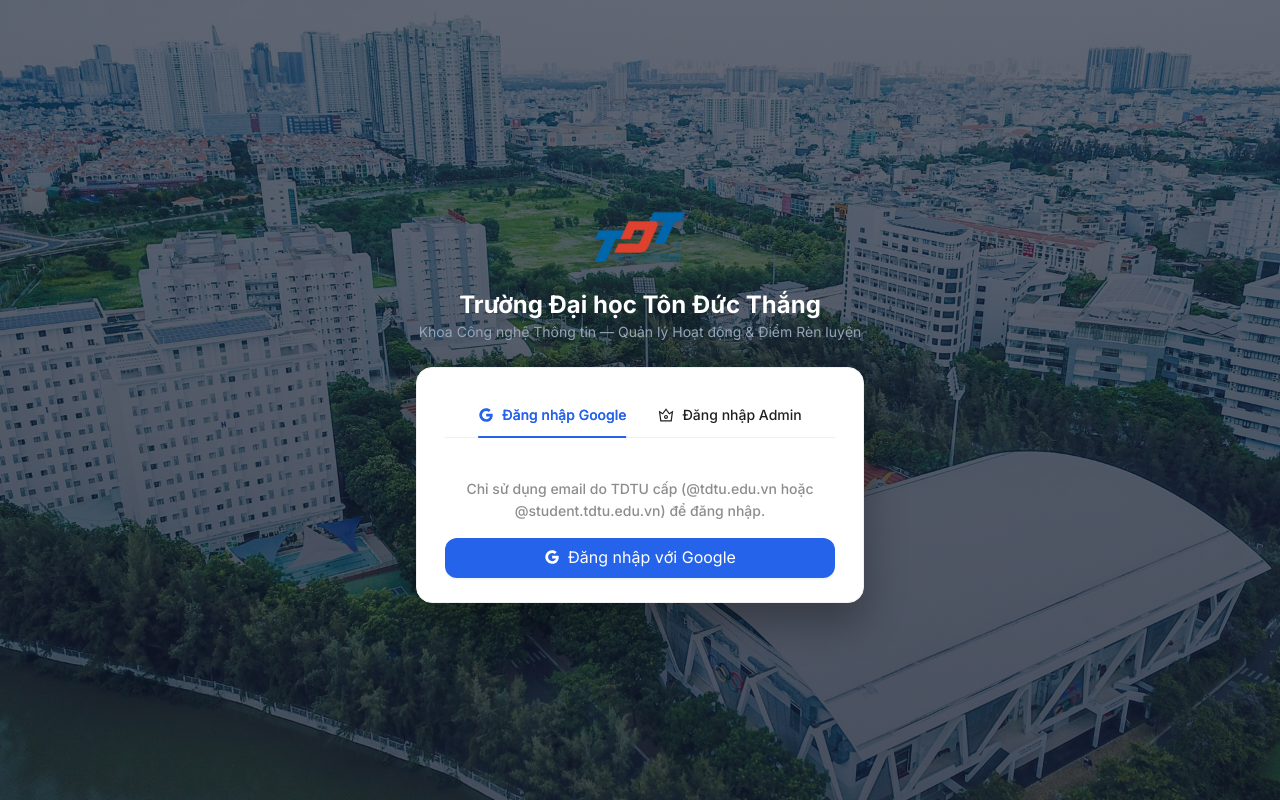
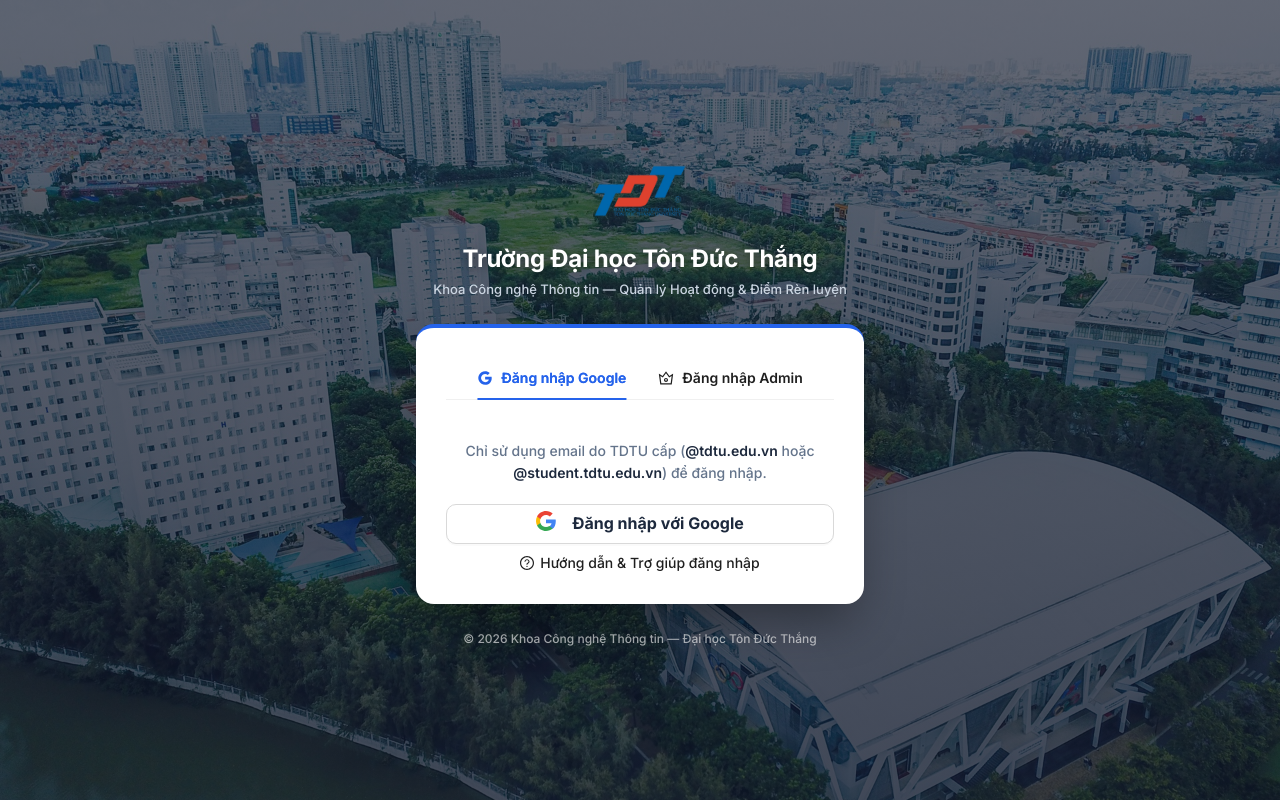
Before and after one commit to ngthmhg1710-dotcom/DuAnCNTTCnpm, a React (Vite) app in the folder frontend/: page /login in a window 1280 px wide. Built offline with nearby package versions, Linux system fonts and the light colour scheme; no server answers.

Commit message:
Implement polished Login UI with official Google Sign-In button, help guide modal, micro-animations, and footer credits

```diff
--- a/frontend/src/index.css
+++ b/frontend/src/index.css
@@ -179,12 +179,30 @@
   border-radius: 99px;
   overflow: hidden;
 }
+/* Progress Fill */
 .progress-fill {
   height: 100%;
   background: #2563eb;
   border-radius: 99px;
   transition: width 0.3s;
 }
+
+/* Micro Animations */
+@keyframes fadeInUp {
+  from {
+    opacity: 0;
+    transform: translateY(16px);
+  }
+  to {
+    opacity: 1;
+    transform: translateY(0);
+  }
+}
+
+.animate-fade-in-up {
+  animation: fadeInUp 0.4s cubic-bezier(0.16, 1, 0.3, 1) forwards;
+}
+
 
 /* Glassmorphism Design System for Login (Bright & High Contrast) */
 .glass-card-bright {
--- a/frontend/src/pages/auth/Login.tsx
+++ b/frontend/src/pages/auth/Login.tsx
@@ -1,18 +1,19 @@
 import { useState, useEffect } from 'react'
 import { useSearchParams } from 'react-router-dom'
-import { Button, Card, Typography, Tabs, Input, Checkbox, message, Alert } from 'antd'
-import { GoogleOutlined, UserOutlined, LockOutlined, CrownOutlined } from '@ant-design/icons'
+import { Button, Card, Typography, Tabs, Input, Checkbox, message, Alert, Modal } from 'antd'
+import { GoogleOutlined, UserOutlined, LockOutlined, CrownOutlined, QuestionCircleOutlined, InfoCircleOutlined } from '@ant-design/icons'
 import { loginWithCredentials, loginWithOAuth } from '../../lib/api'
 
 import bgImage from '../../assets/background.jpg'
 import logoImg from '../../assets/logo.png'
 
-// TDTU Student Activity Management Login Component (Restored Classic Design with Logo)
+// TDTU Student Activity Management Login Component (Production Enhanced)
 export default function Login() {
   const [searchParams] = useSearchParams()
   const [activeTab, setActiveTab] = useState<'google' | 'admin'>('google')
   const [loading, setLoading] = useState(false)
   const [errorMessage, setErrorMessage] = useState<string | null>(null)
+  const [helpModalOpen, setHelpModalOpen] = useState(false)
 
   // Admin credentials state
   const [adminUsername, setAdminUsername] = useState('')
@@ -46,32 +47,49 @@
 
   return (
     <div
-      className="min-h-screen bg-cover bg-center bg-no-repeat flex flex-col items-center justify-center p-4 relative"
+      className="min-h-screen bg-cover bg-center bg-no-repeat flex flex-col items-center justify-center p-4 relative overflow-hidden"
       style={{
-        backgroundImage: `linear-gradient(to bottom, rgba(15, 23, 42, 0.65), rgba(15, 23, 42, 0.75)), url(${bgImage})`
+        backgroundImage: `linear-gradient(to bottom, rgba(15, 23, 42, 0.65), rgba(15, 23, 42, 0.78)), url(${bgImage})`
       }}
     >
-      <div className="w-full max-w-md relative z-10">
+      <div className="w-full max-w-md relative z-10 animate-fade-in-up">
         {/* Header Branding with Logo */}
         <div className="text-center mb-6">
           <div className="flex justify-center mb-3">
-            <img src={logoImg} alt="TDTU Logo" className="h-20 w-auto object-contain drop-shadow-lg" />
+            <img
+              src={logoImg}
+              alt="TDTU Logo"
+              className="h-20 w-auto object-contain drop-shadow-xl hover:scale-105 transition-transform duration-300"
+            />
           </div>
-          <Typography.Title level={3} style={{ color: '#fff', margin: 0, fontWeight: 700 }}>
+          <Typography.Title
+            level={3}
+            style={{
+              color: '#ffffff',
+              margin: 0,
+              fontWeight: 800,
+              letterSpacing: '-0.01em',
+              textShadow: '0 2px 8px rgba(0,0,0,0.4)'
+            }}
+          >
             Trường Đại học Tôn Đức Thắng
           </Typography.Title>
-          <Typography.Text style={{ color: '#94a3b8', fontSize: '14px' }}>
+          <Typography.Text style={{ color: '#cbd5e1', fontSize: '13px', fontWeight: 500 }} className="block mt-1">
             Khoa Công nghệ Thông tin — Quản lý Hoạt động & Điểm Rèn luyện
           </Typography.Text>
         </div>
 
-        {/* Main Auth Card (Classic White Antd Card) */}
+        {/* Main Auth Card (Enhanced Classic White Card) */}
         <Card
-          styles={{ body: { padding: '24px 28px' } }}
+          styles={{ body: { padding: '28px 30px' } }}
           style={{
-            borderRadius: 16,
-            boxShadow: '0 20px 40px rgba(0,0,0,0.3)',
-            background: '#ffffff'
+            borderRadius: 18,
+            boxShadow: '0 25px 50px -12px rgba(0, 0, 0, 0.4), 0 0 1px rgba(0, 0, 0, 0.1)',
+            background: '#ffffff',
+            borderTop: '4px solid #2563eb',
+            borderLeft: 'none',
+            borderRight: 'none',
+            borderBottom: 'none'
           }}
         >
           {/* Error Alert Banner */}
@@ -98,7 +116,7 @@
               {
                 key: 'google',
                 label: (
-                  <span className="flex items-center gap-2 font-medium">
+                  <span className="flex items-center gap-2 font-semibold text-sm">
                     <GoogleOutlined className="text-blue-600 text-base" />
                     Đăng nhập Google
                   </span>
@@ -107,7 +125,7 @@
               {
                 key: 'admin',
                 label: (
-                  <span className="flex items-center gap-2 font-medium">
+                  <span className="flex items-center gap-2 font-semibold text-sm">
                     <CrownOutlined className="text-purple-600 text-base" />
                     Đăng nhập Admin
                   </span>
@@ -118,28 +136,47 @@
 
           {/* TAB 1: GOOGLE OAUTH LOGIN */}
           {activeTab === 'google' && (
-            <div className="mt-6 space-y-4">
+            <div className="mt-6 space-y-5">
               <div className="text-center px-1">
-                <Typography.Text type="secondary" className="text-xs font-medium leading-relaxed">
-                  Chỉ sử dụng email do TDTU cấp (@tdtu.edu.vn hoặc @student.tdtu.edu.vn) để đăng nhập.
+                <Typography.Text type="secondary" className="text-xs font-medium leading-relaxed block" style={{ color: '#64748b' }}>
+                  Chỉ sử dụng email do TDTU cấp (<span className="font-semibold text-slate-800">@tdtu.edu.vn</span> hoặc <span className="font-semibold text-slate-800">@student.tdtu.edu.vn</span>) để đăng nhập.
                 </Typography.Text>
               </div>
 
+              {/* Official Google Button Design */}
               <Button
-                type="primary"
+                type="default"
                 size="large"
                 block
                 loading={loading}
-                icon={<GoogleOutlined />}
-                className="h-12 text-base font-semibold bg-blue-600 hover:bg-blue-500 border-none shadow-sm"
-                style={{ backgroundColor: '#2563eb', borderRadius: '12px' }}
+                icon={
+                  <svg className="w-5 h-5 mr-1 inline-block" viewBox="0 0 24 24">
+                    <path fill="#4285F4" d="M23.745 12.27c0-.7-.06-1.4-.19-2.07H12v4.51h6.6c-.29 1.52-1.14 2.82-2.4 3.68v3.05h3.88c2.27-2.09 3.665-5.17 3.665-9.17z" />
+                    <path fill="#34A853" d="M12 24c3.24 0 5.95-1.08 7.93-2.91l-3.88-3.05c-1.08.72-2.45 1.16-4.05 1.16-3.12 0-5.77-2.1-6.72-4.93H1.29v3.15C3.26 21.3 7.31 24 12 24z" />
+                    <path fill="#FBBC05" d="M5.28 14.27c-.25-.72-.38-1.49-.38-2.27s.13-1.55.38-2.27V6.58H1.29C.47 8.21 0 10.05 0 12s.47 3.79 1.29 5.42l3.99-3.15z" />
+                    <path fill="#EA4335" d="M12 4.75c1.77 0 3.35.61 4.6 1.8l3.42-3.42C17.95 1.19 15.24 0 12 0 7.31 0 3.26 2.7 1.29 6.58l3.99 3.15c.95-2.83 3.6-4.98 6.72-4.98z" />
+                  </svg>
+                }
+                className="h-12 text-base font-semibold bg-white hover:bg-slate-50 text-slate-800 border border-slate-300 shadow-sm hover:border-slate-400 rounded-xl flex items-center justify-center transition-all duration-200"
                 onClick={() => {
                   setLoading(true)
                   loginWithOAuth()
                 }}
               >
-                Đăng nhập với Google
+                <span className="text-slate-800 font-bold ml-1">Đăng nhập với Google</span>
               </Button>
+
+              {/* Help & Support Link */}
+              <div className="pt-2 text-center">
+                <button
+                  type="button"
+                  onClick={() => setHelpModalOpen(true)}
+                  className="inline-flex items-center gap-1.5 text-xs text-blue-600 hover:text-blue-700 font-medium hover:underline focus:outline-none transition-colors"
+                >
+                  <QuestionCircleOutlined />
+                  <span>Hướng dẫn & Trợ giúp đăng nhập</span>
+                </button>
+              </div>
             </div>
           )}
 
@@ -153,23 +190,25 @@
                 <Input
                   size="large"
                   prefix={<UserOutlined className="text-slate-400" />}
-                  placeholder="Nhập tên đăng nhập hoặc email..."
+                  placeholder="admin@tdtu.edu.vn"
                   value={adminUsername}
                   onChange={(e) => setAdminUsername(e.target.value)}
+                  className="rounded-xl"
                 />
               </div>
 
               <div>
                 <div className="flex justify-between items-center mb-1">
                   <label className="block text-xs font-semibold text-slate-700">Mật khẩu</label>
-                  <a href="/forgot-password" className="text-xs text-blue-600 hover:underline">Quên mật khẩu?</a>
+                  <a href="/forgot-password" className="text-xs text-blue-600 hover:underline font-medium">Quên mật khẩu?</a>
                 </div>
                 <Input.Password
                   size="large"
                   prefix={<LockOutlined className="text-slate-400" />}
-                  placeholder="Nhập mật khẩu..."
+                  placeholder="••••••••"
                   value={adminPassword}
                   onChange={(e) => setAdminPassword(e.target.value)}
+                  className="rounded-xl"
                 />
               </div>
 
@@ -185,14 +224,52 @@
                 size="large"
                 block
                 loading={loading}
-                className="h-11 text-base font-semibold bg-slate-800 hover:bg-slate-700 border-none"
+                className="h-12 text-base font-semibold bg-slate-900 hover:bg-slate-800 border-none rounded-xl shadow-sm"
               >
                 Đăng nhập Admin
               </Button>
             </form>
           )}
         </Card>
+
+        {/* Footer Credit & Copyright */}
+        <div className="mt-6 text-center">
+          <Typography.Text style={{ color: 'rgba(255, 255, 255, 0.65)', fontSize: '12px', fontWeight: 500 }}>
+            © {new Date().getFullYear()} Khoa Công nghệ Thông tin — Đại học Tôn Đức Thắng
+          </Typography.Text>
+        </div>
+
       </div>
+
+      {/* Login Help Modal */}
+      <Modal
+        title={
+          <div className="flex items-center gap-2 text-blue-600 font-bold text-base">
+            <InfoCircleOutlined className="text-lg" />
+            <span>Hướng dẫn Đăng nhập Sinh viên</span>
+          </div>
+        }
+        open={helpModalOpen}
+        onCancel={() => setHelpModalOpen(false)}
+        footer={[
+          <Button key="close" type="primary" className="bg-blue-600" onClick={() => setHelpModalOpen(false)}>
+            Đã hiểu
+          </Button>
+        ]}
+        style={{ borderRadius: 16 }}
+      >
+        <div className="space-y-3 py-2 text-slate-700 text-sm leading-relaxed">
+          <p className="font-semibold text-slate-900">Các bước đăng nhập vào Hệ thống Quản lý Hoạt động:</p>
+          <ol className="list-decimal pl-5 space-y-2">
+            <li>Nhấn vào nút <span className="font-semibold text-blue-600">"Đăng nhập với Google"</span>.</li>
+            <li>Chọn tài khoản Google Email do TDTU cấp có đuôi <code className="bg-slate-100 text-blue-700 px-1.5 py-0.5 rounded font-mono text-xs">@student.tdtu.edu.vn</code> hoặc <code className="bg-slate-100 text-blue-700 px-1.5 py-0.5 rounded font-mono text-xs">@tdtu.edu.vn</code>.</li>
+            <li>Nếu là lần đầu đăng nhập, hệ thống sẽ tự động tạo hồ sơ sinh viên của bạn.</li>
+          </ol>
+          <div className="bg-amber-50 border border-amber-200 rounded-lg p-3 text-amber-800 text-xs mt-3">
+            ⚠️ <strong>Lưu ý:</strong> Nếu dùng email cá nhân (như Gmail cá nhân), hệ thống sẽ từ chối truy cập. Vui lòng đăng xuất và chọn lại email TDTU.
+          </div>
+        </div>
+      </Modal>
     </div>
   )
 }
```
